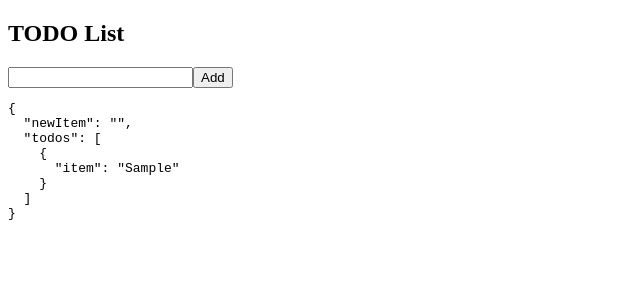
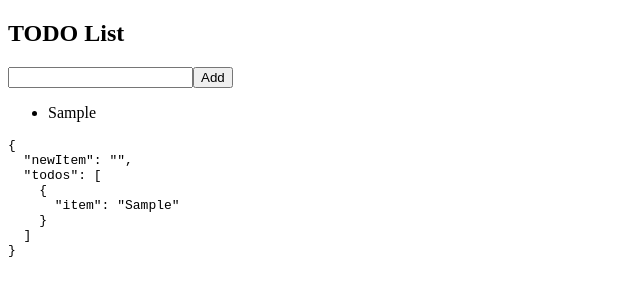
Before and after one commit to tamaki05/Vue.js3, a plain HTML site: page index.html in a window 1280 px wide. Both pictures are taken after typing "Sample" into the empty fields and a click on the button "Add". Shown: the whole page, without its empty margins (0-640 px from the left). Drawn offline with nearby package versions, Linux system fonts and the light colour scheme.

Commit message:
add:リスト表示の追加

```diff
--- a/index.html
+++ b/index.html
@@ -14,6 +14,11 @@
         <input type="text" v-model="newItem">
         <button v-on:click="addItem">Add</button>
     </form>
+    <ul>
+        <li v-for="todo in todos">
+            <span> {{ todo.item }}</span>
+        </li>
+    </ul>
     <pre>{{ $data }}</pre>
   </div>
   <script src="https://unpkg.com/vue@3.1.5"></script>
```
